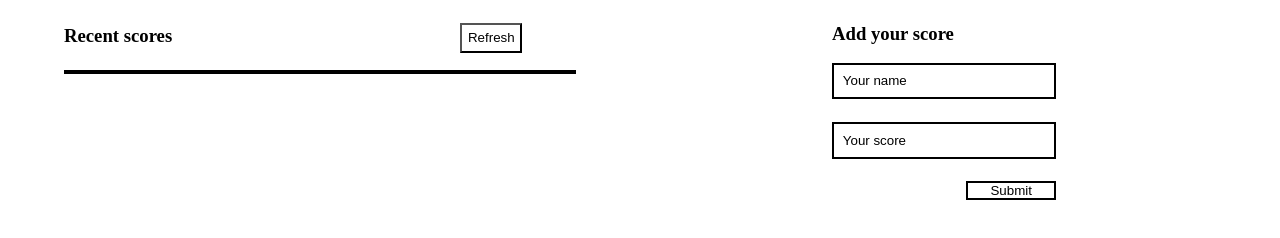
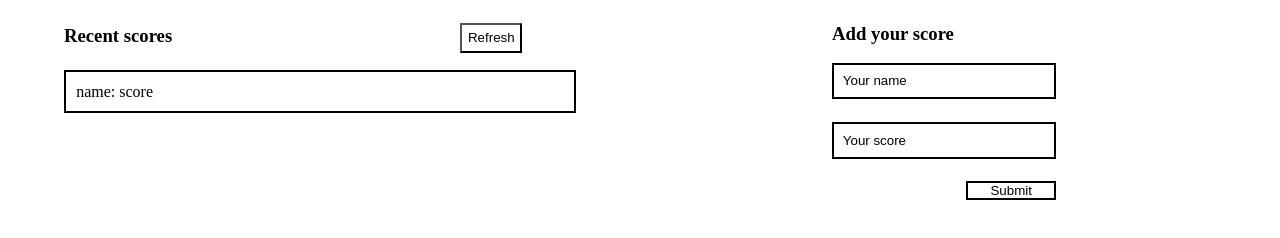
Before and after one commit to stino-x/API-FirstProject, a website built with webpack: page src/index.html in a window 1280 px wide. Shown: the part 104-342 px from the top of the page. Built offline with nearby package versions, Linux system fonts and the light colour scheme.

Commit message:
styling adjustments

```diff
--- a/src/index.html
+++ b/src/index.html
@@ -20,6 +20,7 @@
          </div>
          <div class="list-container">
              <ul id="scores">
+                <li>name: score</li>
              </ul>
          </div>
      </div>
```
